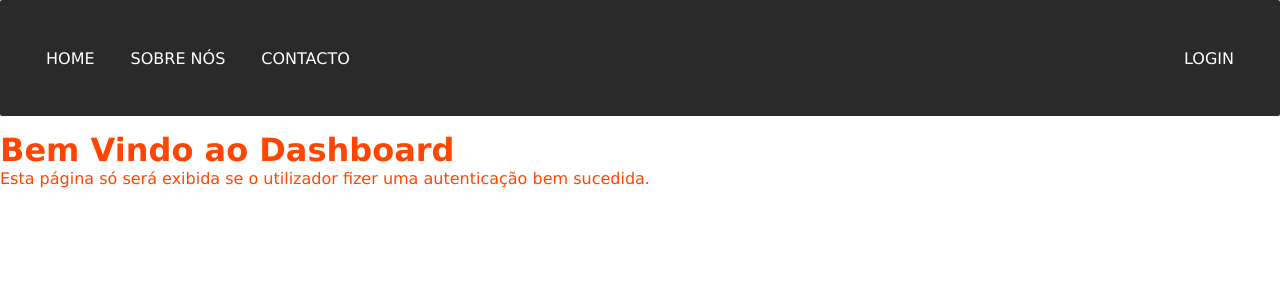
After one commit to Bianca-L-Carvalho/Employee-Management-App, a PHP site: the page made by TEMPLATES/page_dashboard.php in a window 1280 px wide. The commit adds this page. Shown: the top 300 px of the page. Run offline with PHP 8.4, Linux system fonts and the light colour scheme; the template is opened without the code that fills it, so the values that code supplies are empty; some libraries are stand-ins or nearby versions.

Commit message:
modified class to be used in the page-dashboard and page-not-found style

```diff
--- /dev/null
+++ b/TEMPLATES/page_dashboard.php
@@ -0,0 +1,5 @@
+<div class="page messages-color ">
+   <h1 >Bem Vindo ao Dashboard</h1>
+   <div></div>
+   <p>Esta página só será exibida se o utilizador fizer uma autenticação bem sucedida.</p>
+</div>
--- a/TEMPLATES/page_not_found.php
+++ b/TEMPLATES/page_not_found.php
@@ -1,4 +1,4 @@
-<div class="page page-not-found">
+<div class="page messages-color">
     <h1>404 - Page Not Found</h1>
     <p>A págia solicidada não existe.</p>
 </div>
--- a/public/css/style.css
+++ b/public/css/style.css
@@ -132,7 +132,14 @@ select:focus {
     background-color: orangered;
 }
 
-.page-not-found {
+.messages-color {
     margin-top: 15px;
     color: orangered;
 }
+
+.flash-messages {
+    background-color: orangered;
+    padding: 8px;
+    border-radius: 3px;
+    color: white;
+}
```
